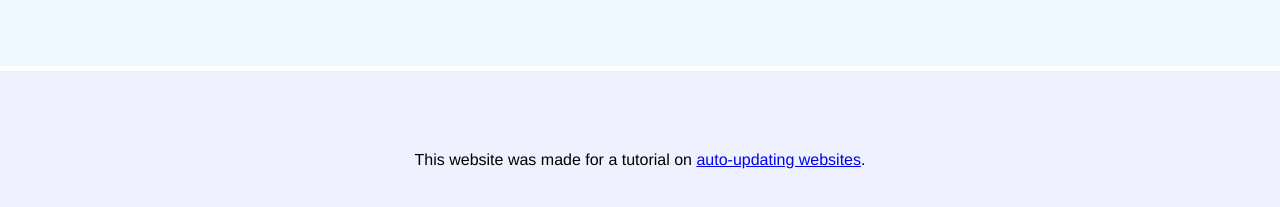
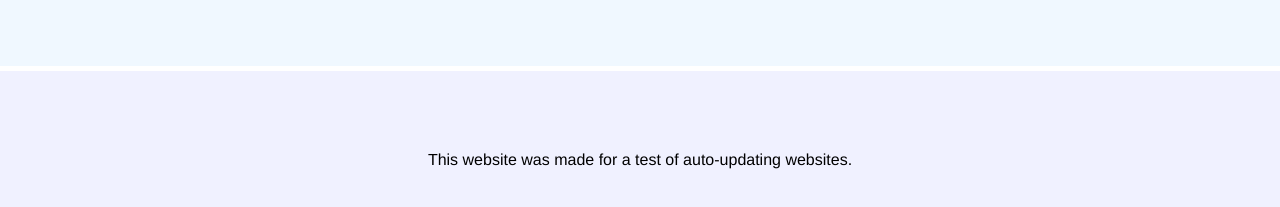
Before and after one commit to dipunew/Most-Polluted-Cities-in-The-World, a plain HTML site: page index.html in a window 1280 px wide. Shown: the part 2140-2347 px from the top of the page. Drawn offline with Linux system fonts and the light colour scheme.

Commit message:
Web_Name_changed

```diff
--- a/index.html
+++ b/index.html
@@ -1,18 +1,21 @@
 <!DOCTYPE html>
 <html lang="en">
+
 <head>
     <meta charset="utf-8">
-    <title>The Bad Air Website</title>
+    <title>Most Polluted Cities</title>
     <style>
         body {
             margin: 0;
             background-color: aliceblue;
         }
+
         /* Make the page 700px wide, centered */
         .container {
             width: 700px;
             margin: 4em auto;
         }
+
         /* Use a nice font */
         body {
             font-family: "Helvetica Neue", Helvetica, Arial, sans-serif;
@@ -37,17 +40,23 @@
         }
     </style>
 </head>
+
 <body>
     <div class="container">
         <h1>🌥️ The bad air website 🏭</h1>
         <h3>Major cities of the world, ranked by their air quality</h3>
-        <p>The table below auto-updates every hour. Air quality is scored using the <a href="https://www.airnow.gov/aqi/aqi-basics/">US air quality index</a>.</p>
+        <p>The table below auto-updates every hour. Air quality is scored using the <a
+                href="https://www.airnow.gov/aqi/aqi-basics/">US air quality index</a>.</p>
         <div class="graphic">
-            <iframe title="" aria-label="Table" id="datawrapper-chart-lKGS4" src="https://datawrapper.dwcdn.net/lKGS4/1/" scrolling="no" frameborder="0" style="width: 0; min-width: 100% !important; border: none;" height="1799" data-external="1"></iframe><script type="text/javascript">!function(){"use strict";window.addEventListener("message",(function(a){if(void 0!==a.data["datawrapper-height"]){var e=document.querySelectorAll("iframe");for(var t in a.data["datawrapper-height"])for(var r=0;r<e.length;r++)if(e[r].contentWindow===a.source){var i=a.data["datawrapper-height"][t]+"px";e[r].style.height=i}}}))}();
+            <iframe title="" aria-label="Table" id="datawrapper-chart-lKGS4"
+                src="https://datawrapper.dwcdn.net/lKGS4/1/" scrolling="no" frameborder="0"
+                style="width: 0; min-width: 100% !important; border: none;" height="1799" data-external="1"></iframe>
+            <script type="text/javascript">!function () { "use strict"; window.addEventListener("message", (function (a) { if (void 0 !== a.data["datawrapper-height"]) { var e = document.querySelectorAll("iframe"); for (var t in a.data["datawrapper-height"]) for (var r = 0; r < e.length; r++)if (e[r].contentWindow === a.source) { var i = a.data["datawrapper-height"][t] + "px"; e[r].style.height = i } } })) }();
             </script>
         </div>
     </div>
     <div id="footer">
-        <p>This website was made for a tutorial on <a href="https://jonathansoma.com">auto-updating websites</a>.</p>
+        <p>This website was made for a test of auto-updating websites.</p>
     </div>
+
 </html>
```
